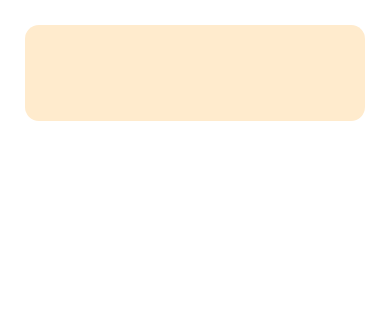
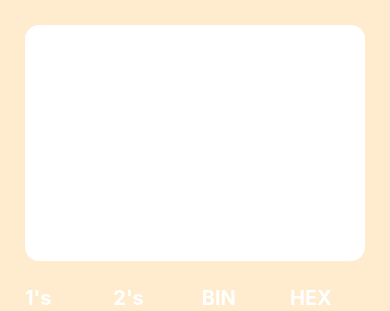
Before and after one commit to seeziyang/Calculator, a React Native app: screen / in a window 390 px wide. Shown: the top 311 px of the page. Built offline with nearby package versions, Linux system fonts and the light colour scheme; some icons are missing.

Commit message:
fix style

```diff
--- a/App.js
+++ b/App.js
@@ -81,7 +81,7 @@ export default class App extends Component {
       let result = eval(this.state.input.replace(/×/g, "*")
                                         .replace(/÷/g, "/"));
 
-      if (result === Infinity || Number.isNaN(result)
+      if (result === Infinity || Number.isNaN(result) || !Number.isInteger(result)
           || result < -127 || result > 127) {
         throw "error";
       }
@@ -117,7 +117,7 @@ export default class App extends Component {
       let result = eval(this.state.input.replace(/×/g, "*")
                                         .replace(/÷/g, "/"));
 
-      if (result === Infinity || Number.isNaN(result)
+      if (result === Infinity || Number.isNaN(result) || !Number.isInteger(result)
           || result < -128 || result > 127) {
         throw "error";
       }
@@ -205,6 +205,7 @@ export default class App extends Component {
           </Text>
         </View>
 
+        <View style = {styles.buttons}>
           <View style = {styles.buttonRow}>
             <Button
               title = {"1's"}
@@ -292,22 +293,29 @@ export default class App extends Component {
             />
           </View>
         </View>
+      </View>
     );
   }
 }
 
 const styles = StyleSheet.create({
   page: {
-    flex: 1
+    flex: 1,
+    backgroundColor: "#FFEBCD",
+    paddingBottom: 25
   },
   screen: {
-    flex: 1,
-    justifyContent: 'center',
-    alignItems: 'center',
-    padding: 15,
+    flex: 0.25,
+    justifyContent: 'flex-end',
+    alignItems: 'flex-end',
+    padding: 25,
     margin: 25,
-    backgroundColor: "#FFEBCD",
+    marginBottom: 0,
+    backgroundColor: "white",
     borderRadius: 14
+  },
+  buttons: {
+    flex: 0.75
   },
   buttonRow: {
     flex: 1,
@@ -319,5 +327,10 @@ const styles = StyleSheet.create({
     fontSize: 40,
     color: "black",
     fontWeight: "bold"
+  },
+  prevOutput: {
+    fontSize: 25,
+    color: "darkgrey",
+    fontWeight: "bold"
   }
 });
--- a/Button.js
+++ b/Button.js
@@ -6,10 +6,10 @@ const Button = ({title, onPress}) => (
   <AwesomeButton
     onPress = {onPress}
     width = {75}
-    backgroundColor = {"red"}
-    backgroundDarker = {"darkred"}
-    raiseLevel = {6}
-    springRelease = {false}
+    backgroundColor = {"#FF6961"}
+    backgroundDarker = {"#cc544d"}
+    raiseLevel = {10}
+    springRelease = {true}
     borderRadius = {14}
   >
     <Text style = {styles.buttonText}>
```
Lines whose indentation alone changed are shown as unchanged.
